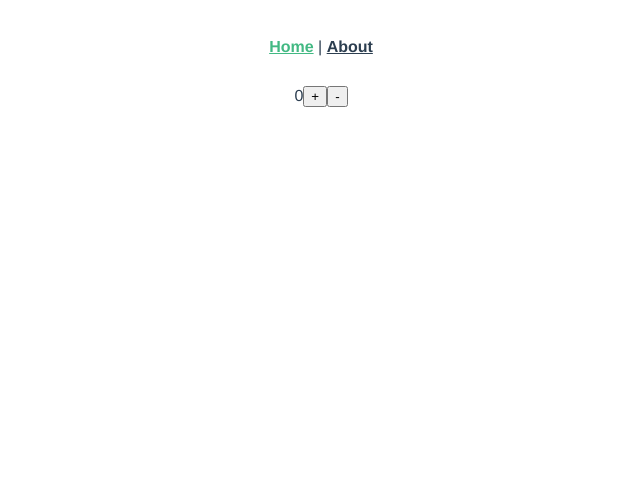
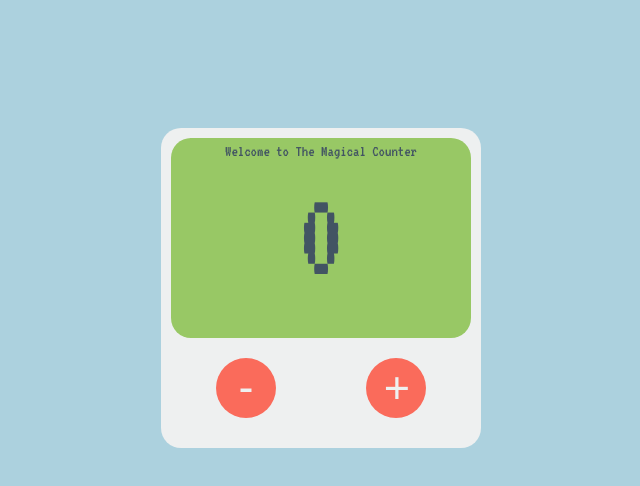
Before and after one commit to rochabianca/vue-test-starter, a Vue app: page / in a window 1280 px wide. Shown: the top 486 px of the page, without its empty margins (319-959 px from the left). Built offline with nearby package versions, Linux system fonts and the light colour scheme.

Commit message:
funtime! Applying styles

```diff
--- a/public/index.html
+++ b/public/index.html
@@ -1,15 +1,19 @@
 <!DOCTYPE html>
 <html lang="en">
   <head>
-    <meta charset="utf-8">
-    <meta http-equiv="X-UA-Compatible" content="IE=edge">
-    <meta name="viewport" content="width=device-width,initial-scale=1.0">
-    <link rel="icon" href="<%= BASE_URL %>favicon.ico">
+    <meta charset="utf-8" />
+    <meta http-equiv="X-UA-Compatible" content="IE=edge" />
+    <meta name="viewport" content="width=device-width,initial-scale=1.0" />
+    <link rel="icon" href="<%= BASE_URL %>favicon.ico" />
+    <link href="https://fonts.googleapis.com/css?family=VT323" rel="stylesheet" />
     <title>vue-test-starter</title>
   </head>
   <body>
     <noscript>
-      <strong>We're sorry but vue-test-starter doesn't work properly without JavaScript enabled. Please enable it to continue.</strong>
+      <strong
+        >We're sorry but vue-test-starter doesn't work properly without JavaScript enabled. Please
+        enable it to continue.</strong
+      >
     </noscript>
     <div id="app"></div>
     <!-- built files will be auto injected -->
--- a/src/App.vue
+++ b/src/App.vue
@@ -1,9 +1,5 @@
 <template>
   <div id="app">
-    <div id="nav">
-      <router-link to="/">Home</router-link> |
-      <router-link to="/about">About</router-link>
-    </div>
     <router-view />
   </div>
 </template>
--- a/src/views/Home.vue
+++ b/src/views/Home.vue
@@ -1,9 +1,28 @@
 <template>
   <div data-test="home-component" class="home">
-    <span data-test="count-display">{{ count }}</span>
-    <button @click="increment" data-test="increment-button">+</button>
-    <button @click="decrement" data-test="decrement-button">-</button>
-    <span data-test="feedback-message">{{ feedback }}</span>
+    <div class="home-display">
+      <div class="home-title">Welcome to The Magical Counter</div>
+      <span data-test="count-display">{{ count }}</span>
+      <div class="feedback-message" data-test="feedback-message">
+        {{ feedback }}
+      </div>
+    </div>
+    <div class="home-buttons">
+      <button
+        class="home-button decrement"
+        @click="decrement"
+        data-test="decrement-button"
+      >
+        <span>-</span>
+      </button>
+      <button
+        class="home-button increment"
+        @click="increment"
+        data-test="increment-button"
+      >
+        <span>+</span>
+      </button>
+    </div>
   </div>
 </template>
 
@@ -31,3 +50,74 @@ export default {
   }
 };
 </script>
+
+<style lang="scss">
+// colors
+$bg: #eef0f0;
+$display: #98c865;
+$text: #425463;
+$button-bg: #fa6b5b;
+$button-color: #eef0f0;
+
+body {
+  margin: 0;
+  background: #acd1de;
+}
+.home {
+  display: inline-block;
+  background: $bg;
+  border-radius: 20px;
+  margin-top: 10%;
+  color: $text;
+  padding: 10px;
+  font-family: "VT323", monospace;
+  .home-display {
+    width: 300px;
+    height: 200px;
+    border-radius: 20px;
+    margin: 0 auto;
+    background: $display;
+    display: flex;
+    flex-direction: column;
+    justify-content: space-between;
+    span {
+      font-size: 128px;
+    }
+  }
+  .home-title {
+    margin: 5px;
+  }
+  .home-buttons {
+    width: 300px;
+    text-align: center;
+    margin: 20px auto;
+  }
+  .home-button {
+    background: $button-bg;
+    color: $button-color;
+    border: none;
+    width: 60px;
+    height: 60px;
+    border-radius: 50%;
+    margin: 0 45px;
+    cursor: pointer;
+    font-size: 45px;
+    &.increment {
+      span {
+        position: relative;
+        left: 1px;
+      }
+    }
+    &.decrement {
+      span {
+        position: relative;
+        top: -1px;
+      }
+    }
+  }
+  .feedback-message {
+    margin: 5px;
+    min-height: 20px;
+  }
+}
+</style>
```
